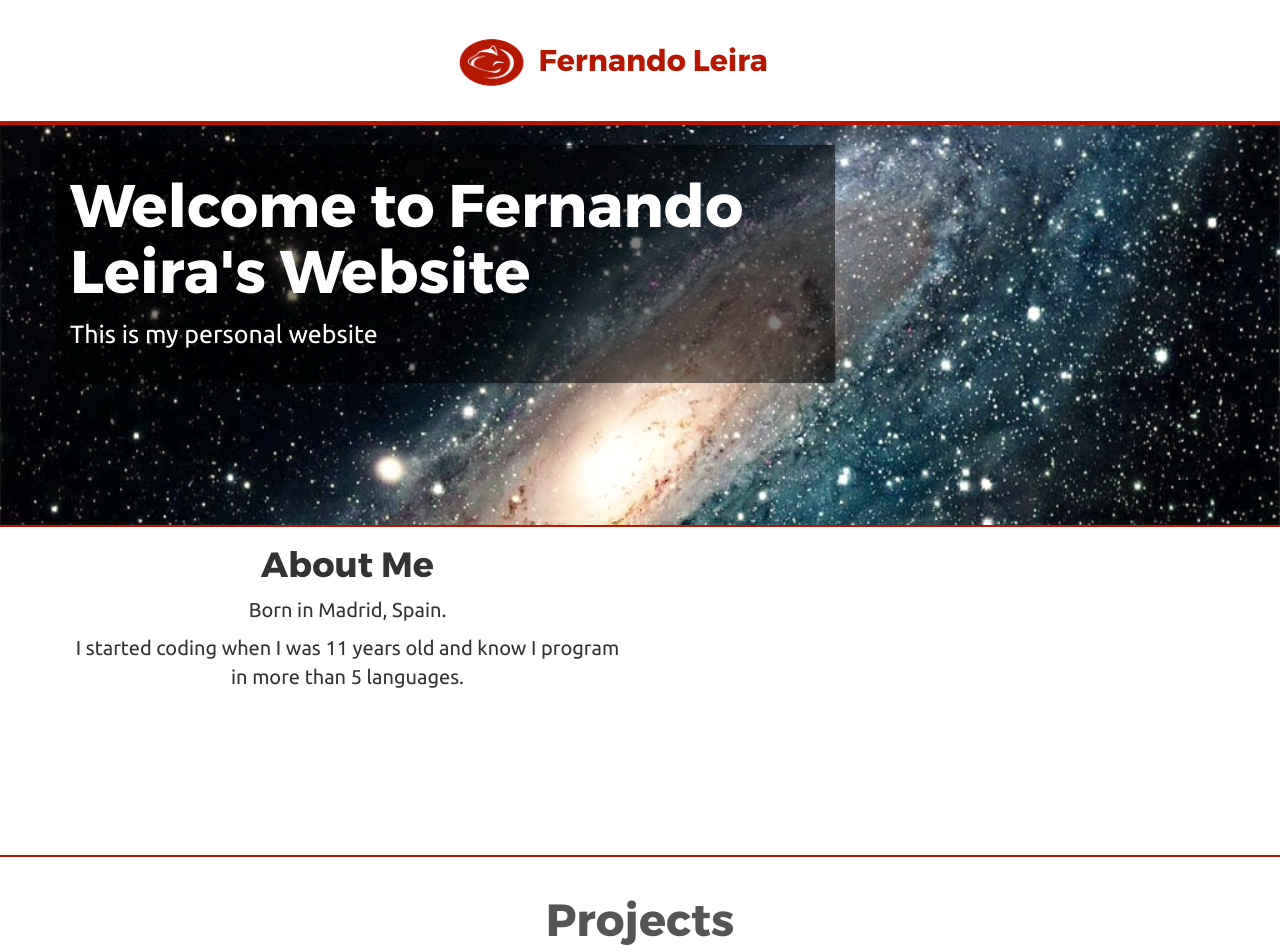
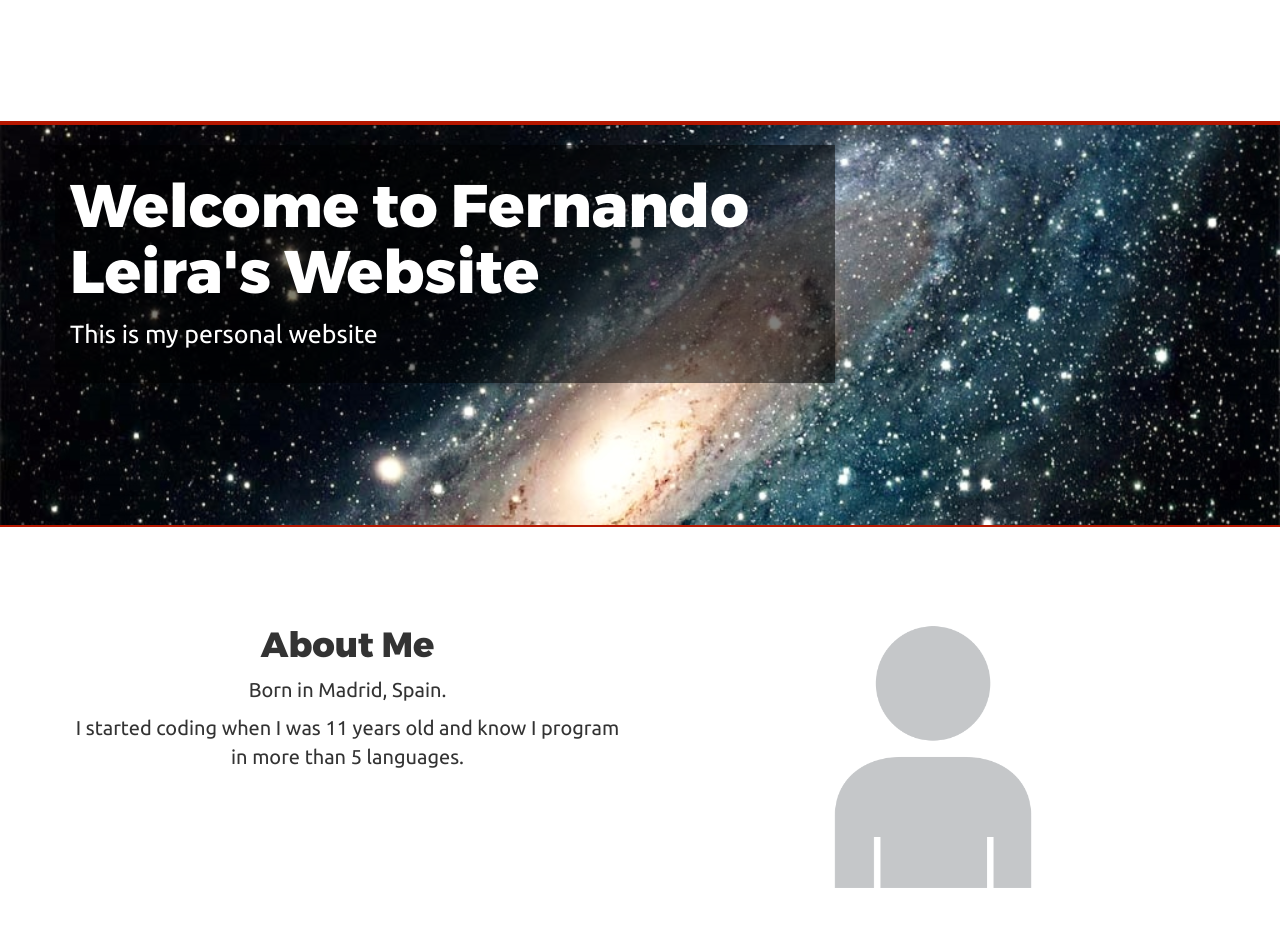
Before and after one commit to Leira1998/Leira1998.github.io, a plain HTML site: page index.html in a window 1280 px wide. Shown: the top 952 px of the page. Drawn offline with Linux system fonts and the light colour scheme.

Commit message:
Image Avatar

```diff
--- a/css/style.css
+++ b/css/style.css
@@ -1,6 +1,6 @@
 body {
-  background-image: url('https://github.com/Leira1998/Leira1998.github.io/blob/master/images/galaxy.png');
-  background-position: center;;
+  background-image: url('https://github.com/Leira1998/Leira1998.github.io/blob/master/images/Galaxy.png?raw=true');
+  background-position: center;
   background-size: cover;
   background-attachment: fixed;
 }
@@ -46,6 +46,7 @@ body {
   margin-left: 15px;
   font-size: 30px;
   font-family: 'Montserrat', sans-serif;
+  font-weight: bold;
   color: rgb(181, 23, 0);
 }
 
@@ -74,8 +75,9 @@ body {
 }
 
 .submain {
+  padding-top: 80px;
+  padding-bottom: 120px;
   width: 100%;
-  height: 350px;
   background-color: #fff;
   border-top: 2px solid #B51700;
 }
@@ -92,6 +94,12 @@ body {
 #bio p {
   font-size: 20px;
   font-family: 'Ubuntu', sans-serif;
+}
+
+.avatar {
+  width: 300px;
+  height: 300px;
+  margin: 0px auto;
 }
 
 .projects {
--- a/fonts/fonts.css
+++ b/fonts/fonts.css
@@ -1,6 +1,6 @@
 @font-face {
   font-family: 'Montserrat';
-  src: url('https://github.com/Leira1998/Leira1998.github.io/blob/master/fonts/Montserrat.otf');
+  src: url('https://github.com/Leira1998/Leira1998.github.io/blob/master/fonts/Montserrat-ExtraBold.otf');
 }
 
 @font-face {
--- a/index.html
+++ b/index.html
@@ -50,7 +50,7 @@
           </p>
         </div>
         <div class="col-md-6">
-
+          <img class="avatar" src="https://github.com/Leira1998/Leira1998.github.io/blob/master/images/avatar.png?raw=true" />
         </div>
       </div>
     </div>
--- a/js/script.js
+++ b/js/script.js
@@ -6,7 +6,10 @@
 var main = function(){
   var $logo = $('.logo');
   $logo.hide();
-  $logo.fadeIn('slow');
+
+  $('.header').click(function() {
+    $logo.fadeIn('slow');
+  });
 }
 
 $(document).ready(main);
```
Also changed, not shown: fonts/Montserrat-ExtraBold.otf (added), images/avatar.png (added).
